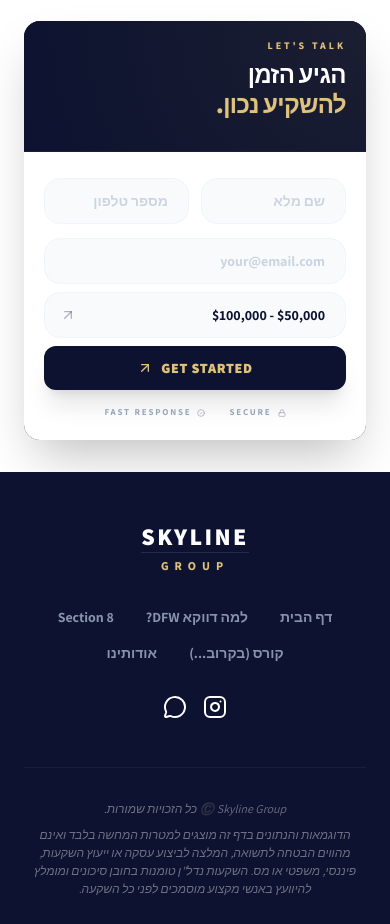
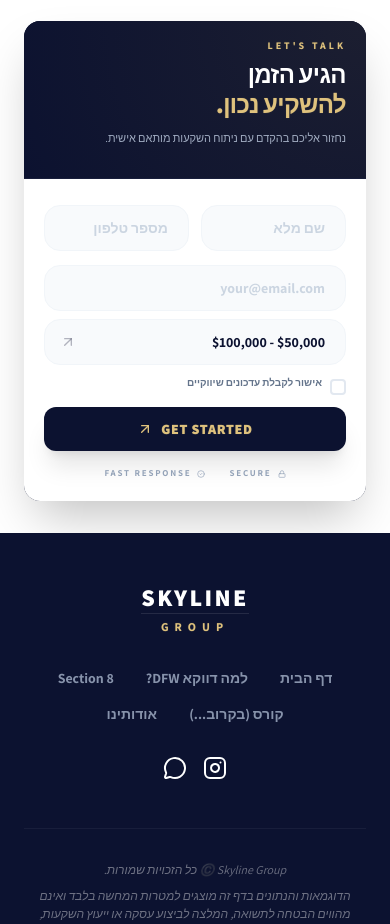
Before and after one commit to alonzekcer/skyline-group-texas, a React (Vite) app: page / in a window 390 px wide. Shown: the part 9020-9944 px from the top of the page. Built offline with nearby package versions, Linux system fonts and the light colour scheme.

Commit message:
UI: Add back shortened description and compact checkbox for mobile

```diff
--- a/src/components/home/ContactSection.tsx
+++ b/src/components/home/ContactSection.tsx
@@ -50,8 +50,9 @@
                                 הגיע הזמן <br />
                                 <span className="text-gold">להשקיע נכון.</span>
                             </h2>
-                            <p className="hidden md:block text-blue-100/70 mb-10 leading-relaxed max-w-sm">
-                                השאירו פרטים ונחזור אליכם בהקדם עם ניתוח עסקאות מותאם אישית לפרופיל ההשקעה שלכם.
+                            <p className="text-[11px] md:text-base text-blue-100/70 mb-3 md:mb-10 leading-snug md:leading-relaxed max-w-sm">
+                                <span className="md:hidden">נחזור אליכם בהקדם עם ניתוח השקעות מותאם אישית.</span>
+                                <span className="hidden md:inline">השאירו פרטים ונחזור אליכם בהקדם עם ניתוח עסקאות מותאם אישית לפרופיל ההשקעה שלכם.</span>
                             </p>
 
                             <div className="hidden md:flex flex-col space-y-5">
@@ -144,12 +145,13 @@
                                     </div>
                                 </div>
 
-                                <div className="hidden md:flex items-start gap-3 py-2 cursor-pointer group" onClick={() => setFormData({ ...formData, marketingConsent: !formData.marketingConsent })}>
-                                    <div className={`mt-1 h-5 w-5 rounded border-2 transition-all flex items-center justify-center shrink-0 ${formData.marketingConsent ? 'bg-gold border-gold' : 'border-slate-200 group-hover:border-gold'}`}>
-                                        {formData.marketingConsent && <CheckCircle2 size={12} className="text-navy" strokeWidth={4} />}
+                                <div className="flex items-start gap-2 md:gap-3 py-1 md:py-2 cursor-pointer group" onClick={() => setFormData({ ...formData, marketingConsent: !formData.marketingConsent })}>
+                                    <div className={`mt-0.5 h-4 w-4 md:h-5 md:w-5 rounded border-2 transition-all flex items-center justify-center shrink-0 ${formData.marketingConsent ? 'bg-gold border-gold' : 'border-slate-200 group-hover:border-gold'}`}>
+                                        {formData.marketingConsent && <CheckCircle2 size={10} className="md:w-3 md:h-3 text-navy" strokeWidth={4} />}
                                     </div>
-                                    <p className="text-[13px] font-bold text-slate-500 leading-tight text-right select-none">
-                                        אני מאשר קבלת תוכן שיווקי, עדכונים על עסקאות חדשות ודיוור מ-Skyline Group.
+                                    <p className="text-[10px] md:text-[13px] font-bold text-slate-500 leading-tight text-right select-none">
+                                        <span className="md:hidden">אישור לקבלת עדכונים שיווקיים</span>
+                                        <span className="hidden md:inline">אני מאשר קבלת תוכן שיווקי, עדכונים על עסקאות חדשות ודיוור מ-Skyline Group.</span>
                                     </p>
                                 </div>
 
```
Also changed, not shown: 18 other files (tests, documents, lock files or other folders).
